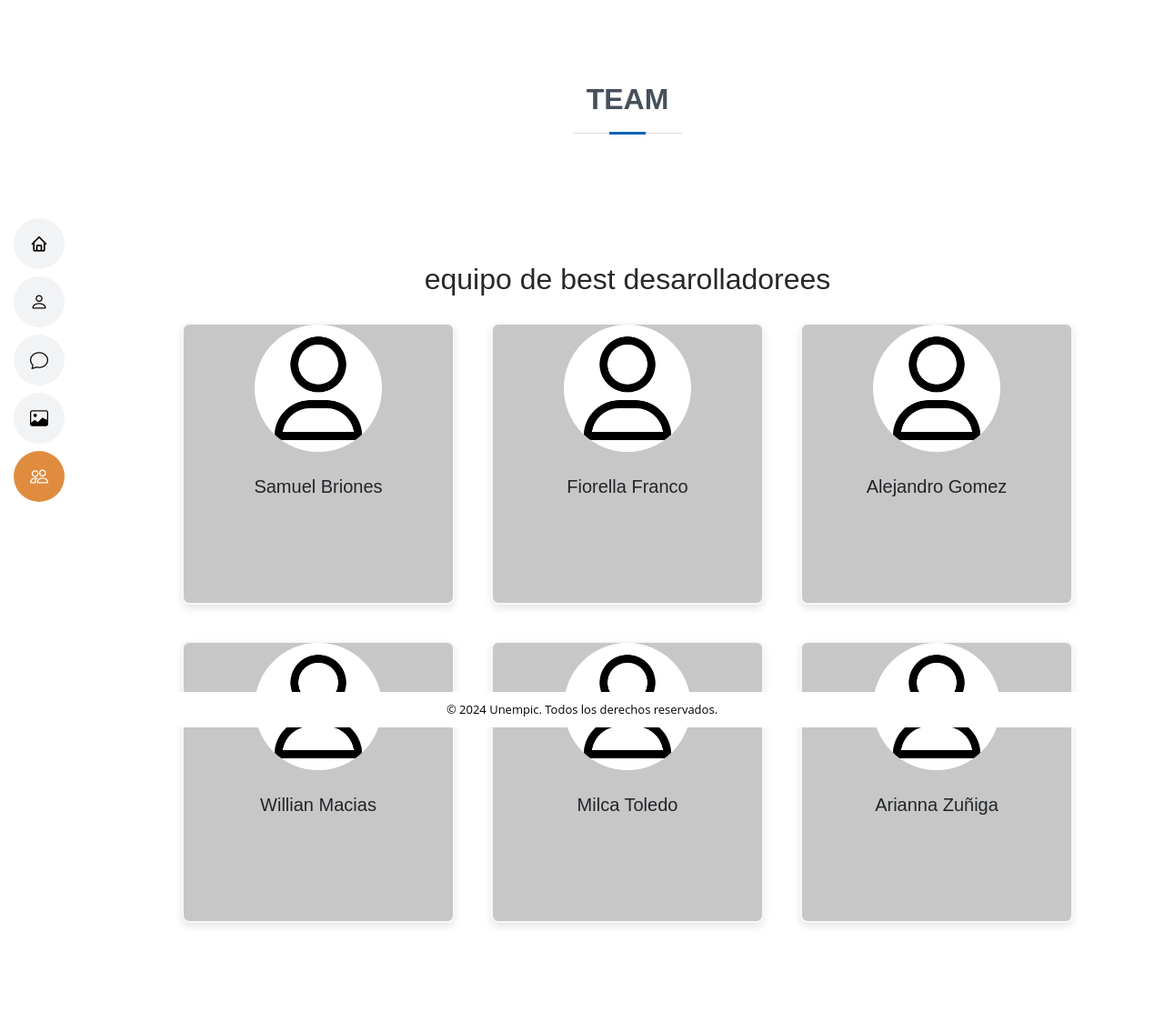
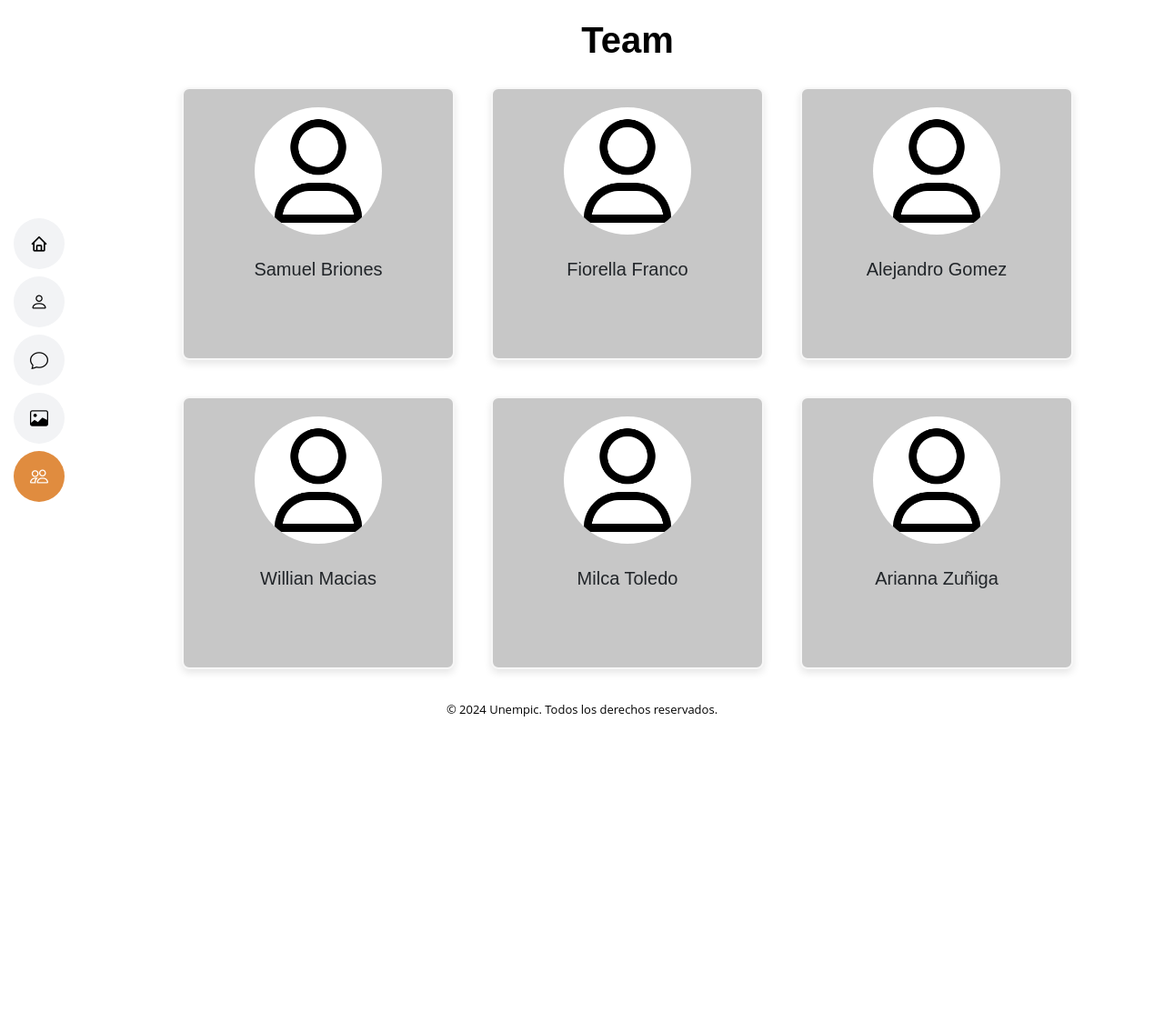
Before and after one commit to alejandg1/Proyect_Unemi, a Django app: page /team/ in a window 1280 px wide. Shown: the whole page at 91% size. After the commit the page ends 788 px from the top, so only its background shows below. Run offline with Django 3.2, Linux system fonts and the light colour scheme; the visitor is signed in with stand-in values (Sample User, id 1); some libraries are stand-ins or nearby versions.

Commit message:
Team desing

```diff
--- a/static/assets/css/style.css
+++ b/static/assets/css/style.css
@@ -32,7 +32,7 @@ h6 {
   position: fixed;
   top: calc(50% - 30px);
   left: calc(50% - 30px);
-  border: 6px solid #0563bb;
+  border: 6px solid #e39a34;
   border-top-color: #fff;
   border-bottom-color: #fff;
   border-radius: 50%;
--- a/static/assets/css/team.css
+++ b/static/assets/css/team.css
@@ -1,31 +1,31 @@
-/* styles.css */
-
-.sub-title {
-    font-family: 'Courier New', Courier, monospace;
+H1{
+    margin-top: 20px;
     text-align: center;
+    color: black;
+    font-weight: bold;
 }
 
 .card-container {
     display: flex;
     flex-wrap: wrap;
     justify-content: center;
+    margin-bottom: 0;
 }
 
 .card {
-    width: 300px; /* Ancho de la tarjeta */
-    height: 310px; /* Alto de la tarjeta */
+    width: 300px;
+    height: 300px;
     margin: 20px;
-    padding: 20px;
+    padding: 10px;
     background-color: #c7c7c7;
     border: 2px solid #f7f7f7;
     border-radius: 8px;
     box-shadow: 0 4px 8px rgba(0, 0, 0, 0.1);
     transition: transform 0.3s ease;
     cursor: pointer;
-    perspective: 1000px; /* Define la perspectiva para el efecto 3D */
-    position: relative; /* Agregado para z-index */
+    perspective: 1000px;
+    position: relative;
 
-    /* Estilos del contenido dentro de la tarjeta */
     display: flex;
     flex-direction: column;
     align-items: center;
@@ -37,10 +37,9 @@
     box-shadow: 0 8px 16px rgba(0, 0, 0, 0.2);
 }
 
-
 .card:hover::before,
 .card:hover::after {
-    background-color: #005B4A; /* Cambia el color del borde superior e inferior al pasar el mouse */
+    background-color: #00235b;
 }
 
 .card-front,
@@ -79,7 +78,8 @@
     height: 140px;
     border-radius: 50%;
     object-fit: cover;
-    margin-bottom:10px;
+    margin-bottom: 10px;
+    margin-top: 20px;
 }
 
 .card-title {
--- a/templates/index/team.html
+++ b/templates/index/team.html
@@ -1,22 +1,13 @@
 {% extends "components/base.html" %}
 {% load static %}
-
 {% block content %}
 <link href="{% static 'assets/css/team.css' %}" rel="stylesheet">
-<section id="modules" class="services">
+
 <div class="container" data-aos="fade-up">
-
-      <div class="section-title">
-        <h2>Team</h2>
-       </div>
-    </div>
-  </section>
-  <div class= "sub-title">
-    <h2>equipo de best desarolladorees</h2>
+    <h1>Team</h1>
 </div>
 
 <div class="card-container">
-    <!-- Primera fila -->
     <div class="card">
         <div class="card-front">
             <img src="{% static 'assets/img/fotop.jpg' %}" class="card-img-top" alt="Foto de perfil">
@@ -25,15 +16,11 @@
             </div>
         </div>
         <div class="card-back">
-          <!-- Contenido de la parte posterior de la tarjeta -->
             <div class="card-body">
-              <p>Otra información relevante</p>
                 <p>Más detalles sobre la persona</p>
             </div>
         </div>
     </div>
-
-
 
     <div class="card">
         <div class="card-front">
@@ -43,14 +30,11 @@
             </div>
         </div>
         <div class="card-back">
-              <!-- Contenido de la parte posterior de la tarjeta -->
             <div class="card-body">
-                  <p>nsnsns</p>
                 <p>nsnsns</p>
             </div>
         </div>
     </div>
-
 
     <div class="card">
         <div class="card-front">
@@ -60,15 +44,12 @@
             </div>
         </div>
         <div class="card-back">
-            <!-- Contenido de la parte posterior de la tarjeta -->
             <div class="card-body">
-                <p>nsnsns</p>
                 <p>nsnsns</p>
             </div>
         </div>
     </div>
 
-    <!-- Segunda fila -->
     <div class="card">
         <div class="card-front">
             <img src="{% static 'assets/img/fotop.jpg' %}" class="card-img-top" alt="Foto de perfil">
@@ -77,13 +58,12 @@
             </div>
         </div>
         <div class="card-back">
-          <!-- Contenido de la parte posterior de la tarjeta -->
             <div class="card-body">
-              <p>nsnsns</p>
                 <p>nsnsns</p>
             </div>
         </div>
     </div>
+
     <div class="card">
         <div class="card-front">
             <img src="{% static 'assets/img/fotop.jpg' %}" class="card-img-top" alt="Foto de perfil">
@@ -92,9 +72,7 @@
             </div>
         </div>
         <div class="card-back">
-        <!-- Contenido de la parte posterior de la tarjeta -->
             <div class="card-body">
-            <p>nsnsns</p>
                 <p>nsnsns</p>
             </div>
         </div>
@@ -108,13 +86,10 @@
             </div>
         </div>
         <div class="card-back">
-      <!-- Contenido de la parte posterior de la tarjeta -->
             <div class="card-body">
-          <p>nsnsns</p>
                 <p>nsnsns</p>
             </div>
         </div>
     </div>
-
-
+</div>
 {% endblock content %}
```
Lines whose indentation alone changed are shown as unchanged.
